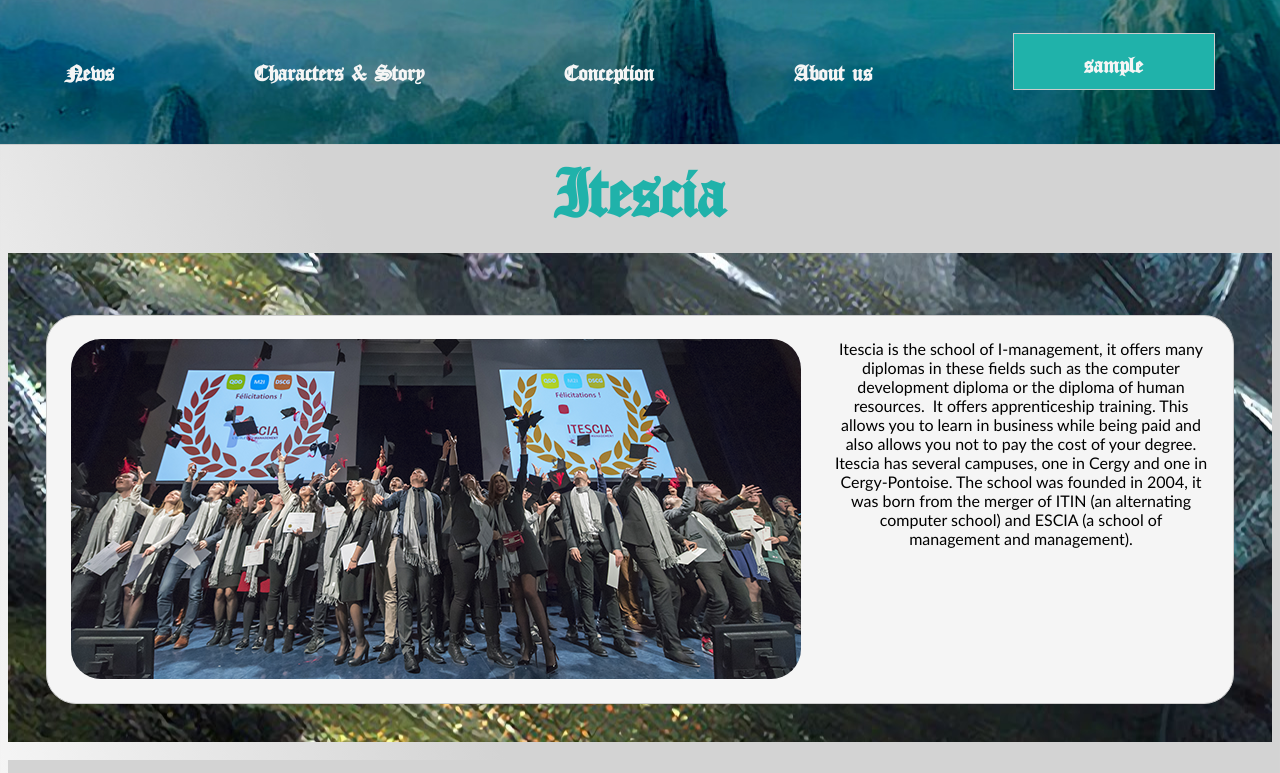
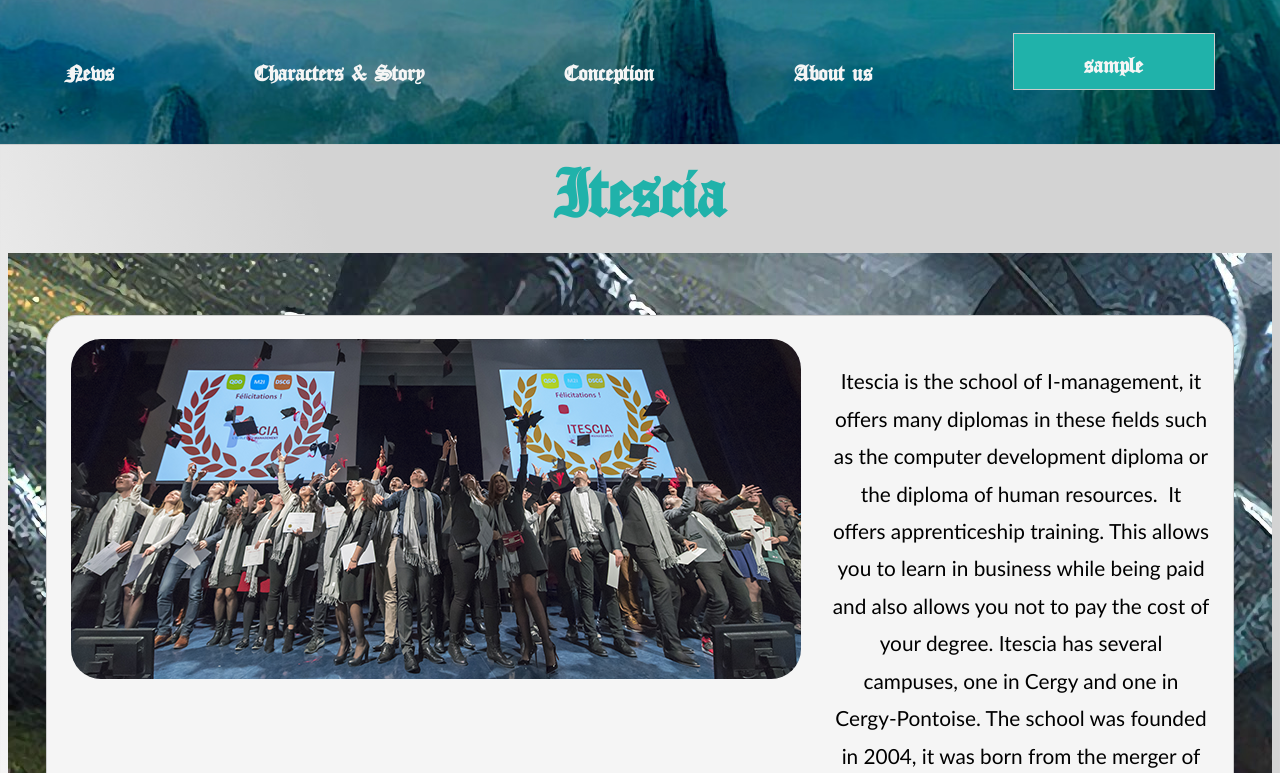
Before and after one commit to AnisBastide/WebProject, a PHP site: page /Us.php in a window 1280 px wide. Shown: the top 773 px of the page. Run offline with PHP 8.4, Linux system fonts and the light colour scheme; the visitor is signed in with stand-in values (Sample User, id 1); grey boxes are pictures that could not be loaded.

Commit message:
fixe page news

```diff
--- a/Us.php
+++ b/Us.php
@@ -15,7 +15,7 @@
             <div class="us_row">
                 <div><img class="imgborder" src="img/itescia.png"></div>
                 &emsp;&emsp;
-                <div class="txt">Itescia is the school of I-management, it offers many diplomas in these fields such as the computer development diploma or the diploma of human resources.
+                <div class="txt_it">Itescia is the school of I-management, it offers many diplomas in these fields such as the computer development diploma or the diploma of human resources.
                     It offers apprenticeship training. This allows you to learn in business while being paid and also allows you not to pay the cost of your degree.
                     Itescia has several campuses, one in Cergy and one in Cergy-Pontoise. The school was founded in 2004,
                     it was born from the merger of ITIN (an alternating computer school) and ESCIA (a school of management and management).</div>
@@ -95,10 +95,10 @@
 
                 <h3>Anis</h3>
                 <p class="textpresus">Hello, I'm Anis.
-                    I am an apprentice developer at the coding factory, I work in a company that uses c# and vb .net.
-                    I'm a back developer, I prefer to take care of what's going on behind and not the visual part of the projects.
-                    My passions are code, video games and music.
-                    Later I would like to be a developer at blizzard Entertainment.</p>
+                    I am an apprentice developer at the Coding Factory, I work in a company that uses C# and vb.NET.</br>
+                    I'm a back developer, I prefer to take care of what's going on behind and not the visual part of the projects.</br>
+                    My passions are code, video games and music.</br>
+                    Later I would like to be a developer at Blizzard Entertainment.</p>
             </div>
         </div>
 
--- a/style.css
+++ b/style.css
@@ -150,7 +150,8 @@ table, th, td {
     font-family: 'Trebuchet MS', 'Lucida Sans Unicode', 'Lucida Grande', 'Lucida Sans', Arial, sans-serif;
     display: flex;
     flex-direction: row;
-    justify-content: center;
+    justify-content: space-around;
+    text-align: center;
     margin: 2%;
     padding: 1%;
     border: 1px solid rgb(51, 51, 51);
@@ -432,3 +433,9 @@ h4{
     line-height: 180%;
     font-family: "Gill Sans", sans-serif;
 }
+.txt_it{
+    font-size: 130%;
+    line-height: 180%;
+    font-family: "Gill Sans", sans-serif;
+    padding-top: 2%;
+}
```
